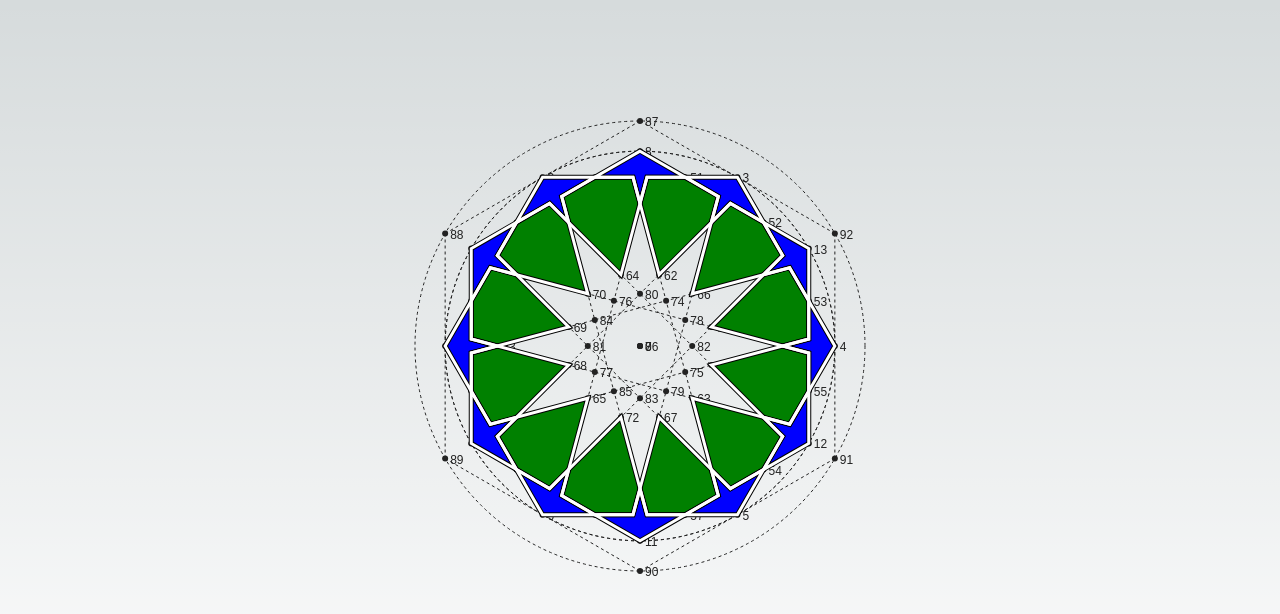
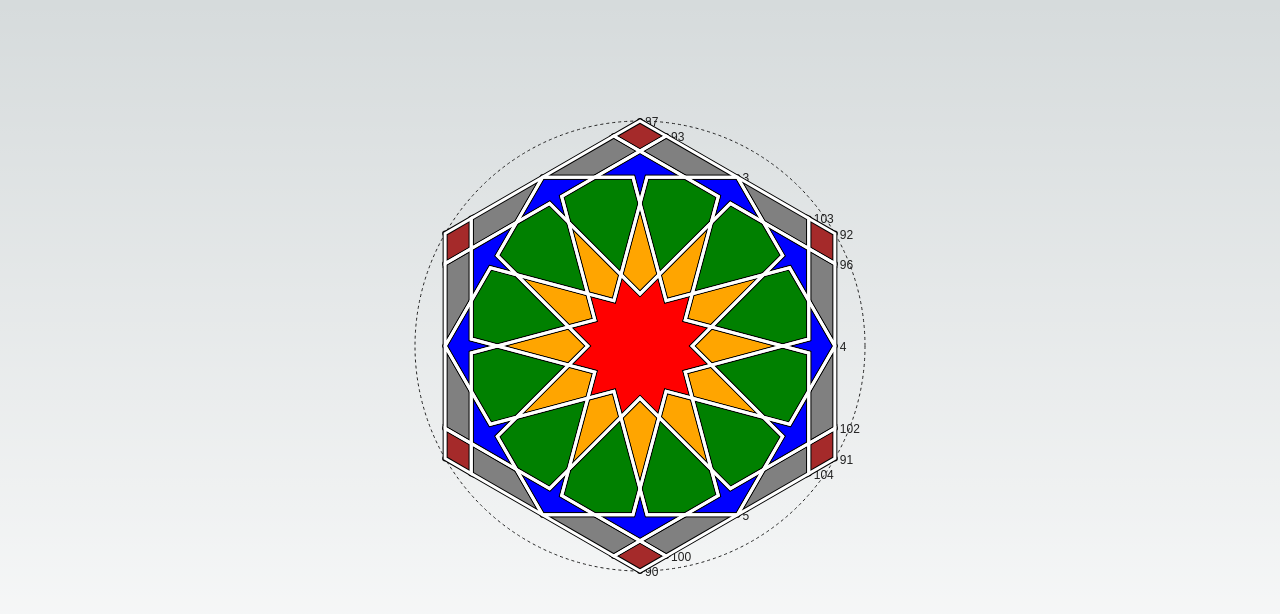
Before and after one commit to jckr/patterns, a Next.js app: page / in a window 1280 px wide. Shown: the top 614 px of the page. Built offline with nearby package versions, Linux system fonts and the light colour scheme.

Commit message:
a full pattern, minus some polish

```diff
--- a/src/pages/index.tsx
+++ b/src/pages/index.tsx
@@ -6,9 +6,7 @@ import { PatternRenderer } from './pattern-renderer'
 const inter = Inter({ subsets: ['latin'] })
 
 const instructions: string[] = [
-// 'hex1',
-// 'hex2',
-'hex4',
+ 'hex4',
  'hex3',
  'addSymmetricPoint,2,3,8',
  'addSymmetricPoint,8,13,3',
@@ -102,6 +100,34 @@ const instructions: string[] = [
 
   'hex2',
 
+ 'addLineIntersect,8,9,87,92',
+ 'addLineIntersect,8,9,88,89',
+ 'addLineIntersect,8,13,87,88',
+ 'addLineIntersect,8,13,91,92',
+ 'addLineIntersect,9,10,87,88',
+ 'addLineIntersect,9,10,89,90',
+ 'addLineIntersect,10,11,88,89',
+ 'addLineIntersect,10,11,90,91',
+ 'addLineIntersect,11,12,89,90',
+ 'addLineIntersect,11,12,91,92',
+ 'addLineIntersect,12,13,87,92',
+ 'addLineIntersect,12,13,90,91',
+
+ 'shapeColor,87,95,8,93,brown',
+ 'shapeColor,103,92,96,13,brown',
+ 'shapeColor,12,102,91,104,brown',
+ 'shapeColor,11,101,90,100,brown',
+ 'shapeColor,10,98,89,99,brown',
+ 'shapeColor,9,94,88,97,brown',
+
+'shapeColor,95,8,50,2,60,9,97,gray',
+'shapeColor,9,94,99,10,58,1,61,gray',
+'shapeColor,10,98,101,11,56,6,59,gray',
+'shapeColor,11,100,104,12,54,5,57,gray',
+'shapeColor,12,102,96,13,53,4,55,gray',
+'shapeColor,8,93,103,13,52,3,51,gray',
+
+
  'shapeColor,27,14,62,15,28,51,green',
  'shapeColor,29,15,66,16,30,52,green',
  'shapeColor,31,16,73,17,32,53,green',
@@ -115,23 +141,22 @@ const instructions: string[] = [
  'shapeColor,47,24,70,25,48,60,green',
  'shapeColor,49,25,64,14,26,50,green',
 
- 'line,27,14,62,15,28,51',
- 'line,29,15,66,16,30,52',
- 'line,31,16,73,17,32,53',
- 'line,33,17,71,18,34,55',
- 'line,35,18,63,19,37,54',
- 'line,36,19,67,20,39,57',
- 'line,20,38,56,40,21,72',
- 'line,41,21,65,22,42,59',
- 'line,43,22,68,23,44,58',
- 'line,45,23,69,24,46,61',
- 'line,47,24,70,25,48,60',
- 'line,49,25,64,14,26,50',
 
 
+ 'shapeColor,64,80,62,74,66,78,73,82,71,75,63,79,67,83,72,85,65,77,68,81,69,84,70,76,red',
 
-
-
+'shapeColor,14,64,80,62,orange',
+'shapeColor,15,62,74,66,orange',
+'shapeColor,16,66,78,73,orange',
+'shapeColor,17,73,82,71,orange',
+'shapeColor,18,71,75,63,orange',
+'shapeColor,19,63,79,67,orange',
+'shapeColor,20,67,83,72,orange',
+'shapeColor,21,72,85,65,orange',
+'shapeColor,22,65,77,68,orange',
+'shapeColor,23,68,81,69,orange',
+'shapeColor,24,69,84,70,orange',
+'shapeColor,25,70,76,64,orange',
 
 
  'shapeColor,8,50,26,14,27,51,blue',
@@ -148,18 +173,7 @@ const instructions: string[] = [
  'shapeColor,60,2,50,49,25,48,blue',
 
 
- 'line,8,50,26,14,27,51',
- 'line,3,51,28,15,29,52',
- 'line,13,52,30,16,31,53',
- 'line,53,32,17,33,55,4',
- 'line,55,12,54,35,18,34',
- 'line,54,5,57,36,19,37',
- 'line,57,11,56,38,20,39',
- 'line,56,6,59,41,21,40',
- 'line,59,10,58,43,22,42',
- 'line,58,1,61,45,23,44',
- 'line,61,9,60,47,24,46',
- 'line,60,2,50,49,25,48',
+
 
 
 
--- a/src/pages/pattern.ts
+++ b/src/pages/pattern.ts
@@ -174,7 +174,9 @@ export class Pattern {
         this.addPatternShape(args.map((arg) => parseInt(arg)));
         break;
       case 'shapeColor':
-        this.addPatternShape(args.slice(0, args.length - 1).map((arg) => parseInt(arg)), args[args.length - 1]);
+        const points = args.slice(0, args.length - 1).map((arg) => parseInt(arg));
+        this.addPatternShape(points, args[args.length - 1]);
+        this.addPatternLine(points);
         break;
 
       default:
```
